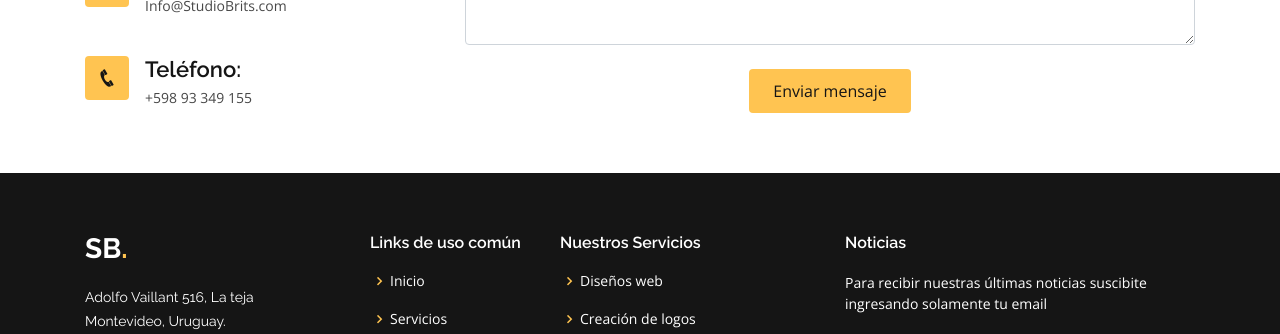
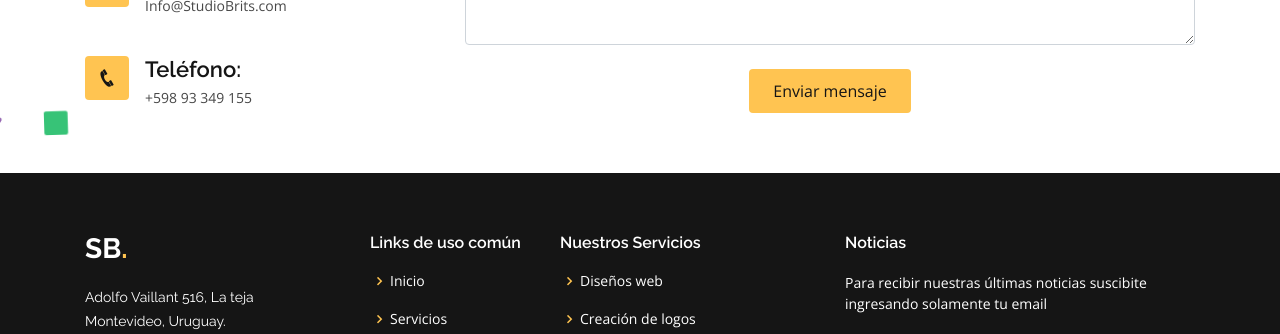
Before and after one commit to sbritos58/StudioBrits, a Django app: page / in a window 1280 px wide. Shown: the part 3268-3602 px from the top of the page. Run offline with Django 3.2, Linux system fonts and the light colour scheme; some libraries are stand-ins or nearby versions.

Commit message:
a ver si ahora si 7ads121

```diff
--- a/templates/ContactForm.html
+++ b/templates/ContactForm.html
@@ -1,6 +1,47 @@
 {% load static %}
 {% load widget_tweaks %}
 {% block head %}
+
+    <style>
+
+    #preloader_3{
+    position:relative;
+}
+#preloader_3:before{
+    width:20px;
+    height:20px;
+    border-radius:20px;
+    background:blue;
+    content:'';
+    position:absolute;
+    background:#9b59b6;
+    animation: preloader_3_before 1.5s infinite ease-in-out;
+}
+
+#preloader_3:after{
+    width:20px;
+    height:20px;
+    border-radius:20px;
+    background:blue;
+    content:'';
+    position:absolute;
+    background:#2ecc71;
+    left:22px;
+    animation: preloader_3_after 1.5s infinite ease-in-out;
+}
+
+@keyframes preloader_3_before {
+    0% {transform: translateX(0px) rotate(0deg)}
+    50% {transform: translateX(50px) scale(1.2) rotate(260deg); background:#2ecc71;border-radius:0px;}
+      100% {transform: translateX(0px) rotate(0deg)}
+}
+@keyframes preloader_3_after {
+    0% {transform: translateX(0px)}
+    50% {transform: translateX(-50px) scale(1.2) rotate(-260deg);background:#9b59b6;border-radius:0px;}
+    100% {transform: translateX(0px)}
+}
+
+    </style>
     <script src="https://cdn.jsdelivr.net/npm/sweetalert2@9"></script>
 {% endblock %}
 <!-- ======= Contact Section ======= -->
@@ -13,7 +54,9 @@
         </div>
 
         <div>
-            <iframe style="border:0; width: 100%; height: 270px;" src="https://www.google.com/maps/embed?pb=!1m18!1m12!1m3!1d3273.979199375332!2d-56.23808318498583!3d-34.856749978436746!2m3!1f0!2f0!3f0!3m2!1i1024!2i768!4f13.1!3m3!1m2!1s0x95a1d51219d8c6d1%3A0x50abba571b30e2be!2sAdolfo%20Vaillant%20502-554%2C%2011900%20Montevideo%2C%20Departamento%20de%20Montevideo%2C%20Uruguay!5e0!3m2!1ses!2sit!4v1591278555757!5m2!1ses!2sit" frameborder="0" allowfullscreen ></iframe>
+            <iframe style="border:0; width: 100%; height: 270px;"
+                    src="https://www.google.com/maps/embed?pb=!1m18!1m12!1m3!1d3273.979199375332!2d-56.23808318498583!3d-34.856749978436746!2m3!1f0!2f0!3f0!3m2!1i1024!2i768!4f13.1!3m3!1m2!1s0x95a1d51219d8c6d1%3A0x50abba571b30e2be!2sAdolfo%20Vaillant%20502-554%2C%2011900%20Montevideo%2C%20Departamento%20de%20Montevideo%2C%20Uruguay!5e0!3m2!1ses!2sit!4v1591278555757!5m2!1ses!2sit"
+                    frameborder="0" allowfullscreen></iframe>
         </div>
 
         <div class="row mt-5">
@@ -71,12 +114,13 @@
         </div>
 
     </div>
-
+    <div id="preloader_3"></div>
 </section><!-- End Contact Section -->
 
 <script type="application/javascript">
     $("#formulario").on("submit", function (e) {
         var parameters = $(this).serializeArray();
+
         $.ajax({
             url: window.location.pathname,
             type: "POST",
@@ -98,11 +142,6 @@
                 icon: 'error',
             });
         }).always(function (data) {
-            Swal.fire({
-                title: 'Error!',
-                text: 'Se generó algun error en su consulta, recargue la página e intente Nuevamente',
-                icon: 'error',
-            });
             document.getElementById("id_nombre_completo").value = "";
             document.getElementById("id_email").value = "";
             document.getElementById("id_descripcion").value = "";
```
